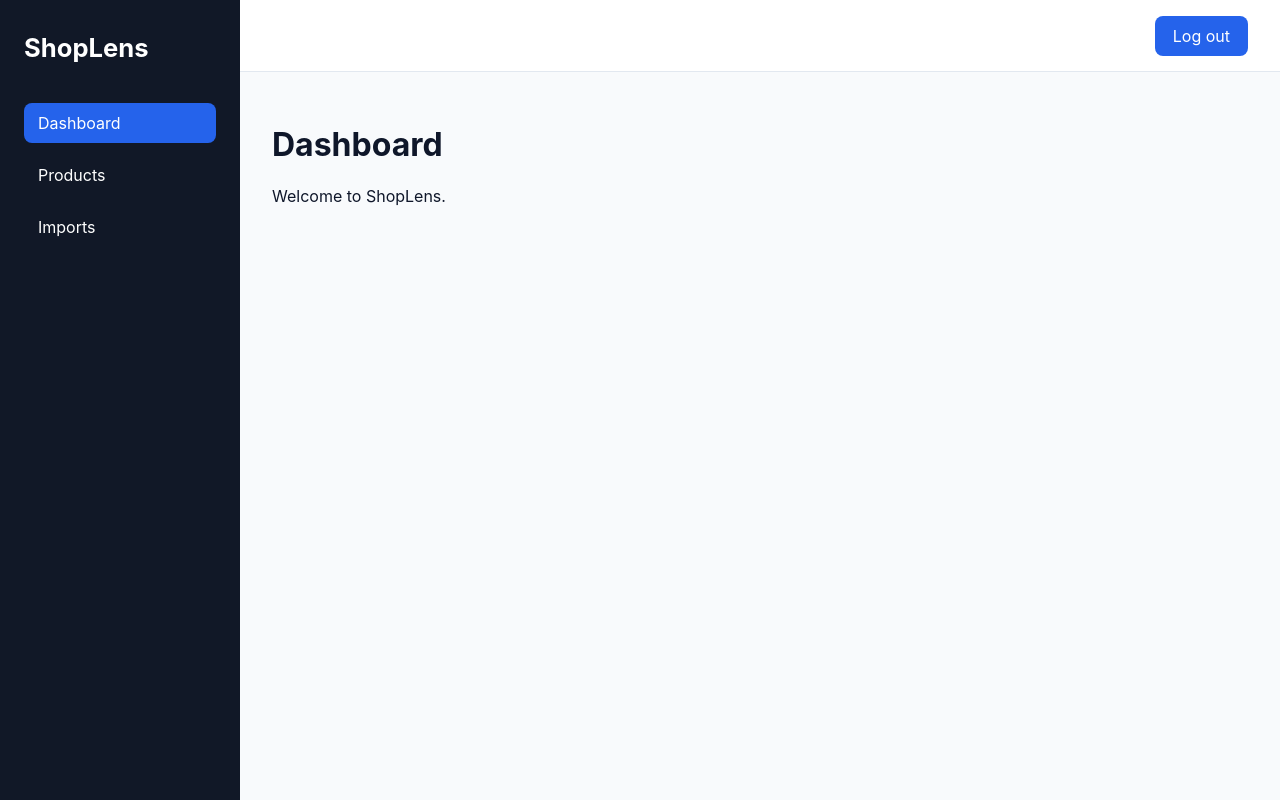
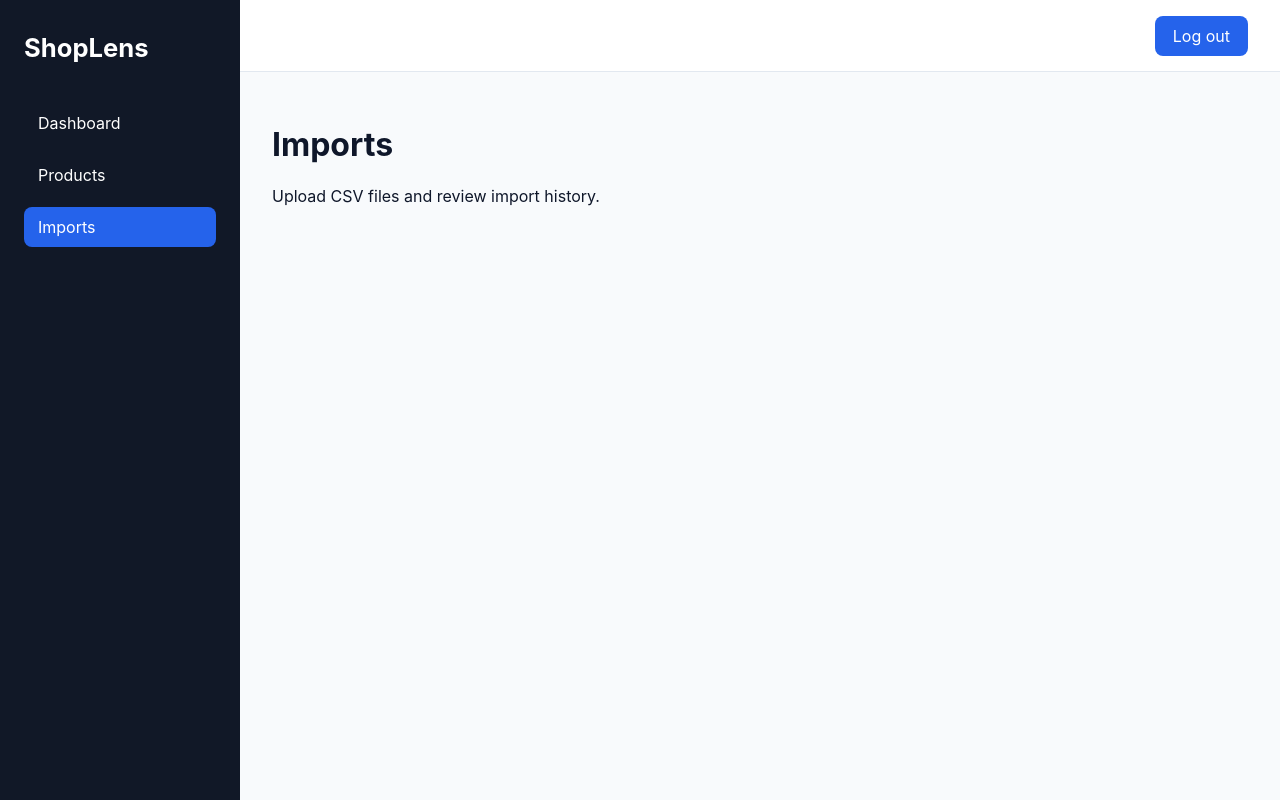
Before and after one commit to karl-bucad/shoplens, a React app in the folder frontend/: page /imports in a window 1280 px wide. Before the commit this address led to /dashboard. Built offline with nearby package versions, Linux system fonts and the light colour scheme; no server answers; sample sign-in values are in the browser's storage; the HTML template or start-up script is replaced by a standard one.

Commit message:
feat: add products and import routes

```diff
--- a/frontend/src/App.jsx
+++ b/frontend/src/App.jsx
@@ -7,7 +7,9 @@ import {
 
 import AppLayout from './layouts/AppLayout'
 import DashboardPage from './pages/DashboardPage'
+import ImportsPage from './pages/ImportsPage'
 import LoginPage from './pages/LoginPage'
+import ProductsPage from './pages/ProductsPage'
 import ProtectedRoute from './routes/ProtectedRoute'
 
 function App() {
@@ -19,6 +21,8 @@ function App() {
         <Route element={<ProtectedRoute />}>
           <Route element={<AppLayout />}>
             <Route path="/dashboard" element={<DashboardPage />} />
+            <Route path="/products" element={<ProductsPage />} />
+            <Route path="/imports" element={<ImportsPage />} />
           </Route>
         </Route>
 
--- /dev/null
+++ b/frontend/src/pages/ImportsPage.jsx
@@ -0,0 +1,10 @@
+function ImportsPage() {
+    return (
+      <>
+        <h1>Imports</h1>
+        <p>Upload CSV files and review import history.</p>
+      </>
+    )
+  }
+
+  export default ImportsPage
--- /dev/null
+++ b/frontend/src/pages/ProductsPage.jsx
@@ -0,0 +1,10 @@
+function ProductsPage() {
+    return (
+      <>
+        <h1>Products</h1>
+        <p>Browse and manage imported products.</p>
+      </>
+    )
+  }
+
+  export default ProductsPage
```
